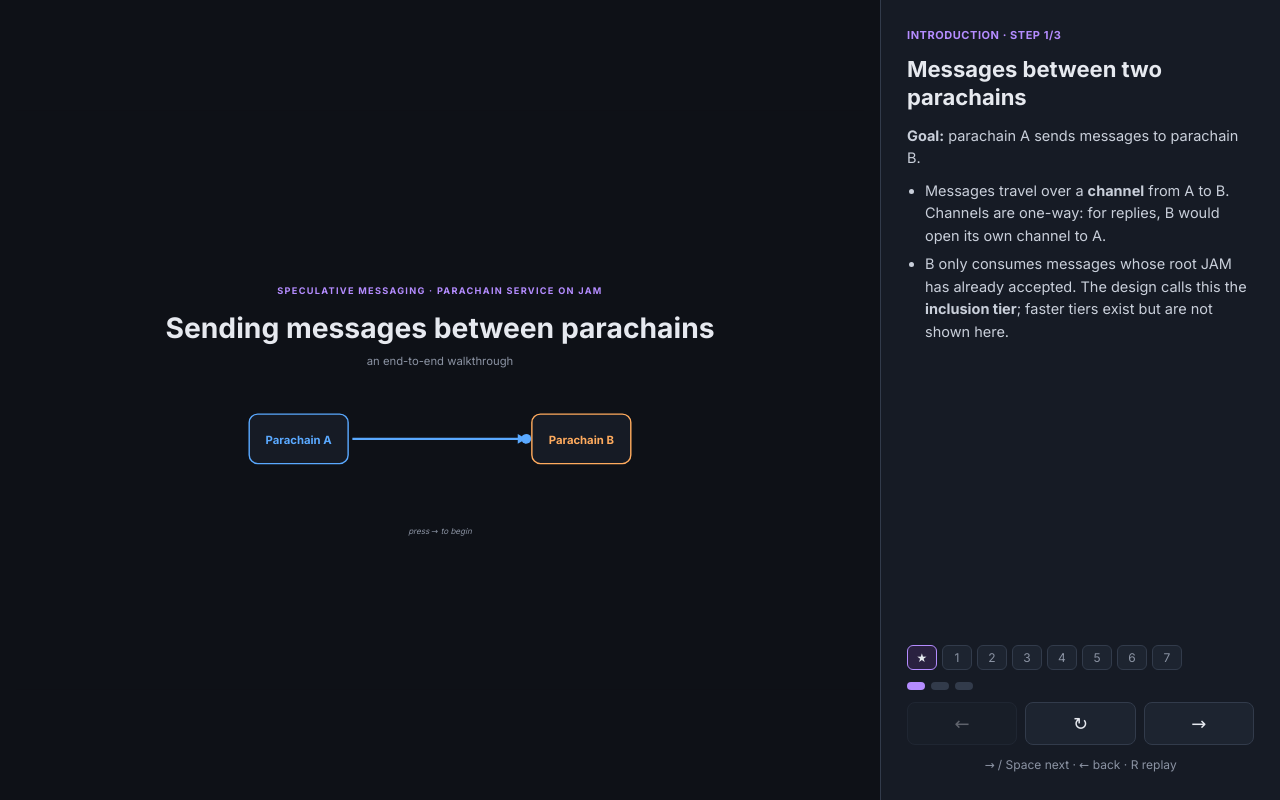
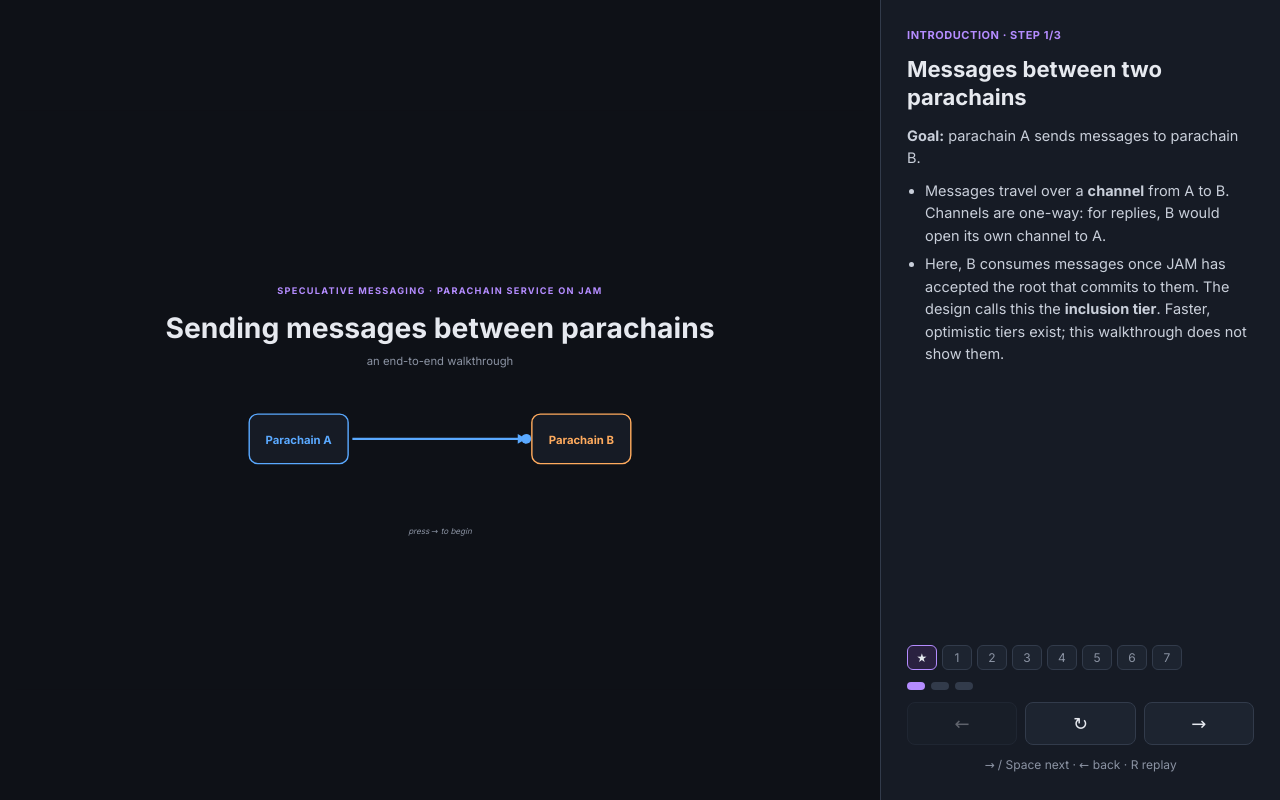
Before and after one commit to skunert/polkadot-visual-walkthrough, a website built with Vite: page speculative-messaging/index.html in a window 1280 px wide. Built offline with nearby package versions, Linux system fonts and the light colour scheme.

Commit message:
Some writing improvements

```diff
--- a/speculative-messaging/src/main.js
+++ b/speculative-messaging/src/main.js
@@ -171,7 +171,7 @@ function sendData(tl, i, slotX, fillWidth, speed = 1) {
 	pulse(tl, '#a-credit-fill', undefined, 1.15)
 	tl.to('#a-credit-fill', { attr: { width: fillWidth }, duration: 0.3 })
 	swap(tl, i === 1 ? '#a-cr-0a' : `#a-cr-${i - 1}`, `#a-cr-${i}`, '<')
-	appear(tl, `#fly${i}`, logX, 294)
+	appear(tl, `#fly${i}`, logX, 286)
 	tl.to(`#fly${i}`, { x: slotX, y: 138, duration: 0.7 * speed })
 	fadeOut(tl, `#fly${i}`)
 	tl.to(`#a-leaf${i}`, { opacity: 1, duration: 0.3 }, '<')
--- a/speculative-messaging/src/steps.js
+++ b/speculative-messaging/src/steps.js
@@ -28,23 +28,24 @@ export const steps = [
 			<ul>
 				<li>Messages travel over a <strong>channel</strong> from A to B. Channels are one-way: for
 				replies, B would open its own channel to A.</li>
-				<li>B only consumes messages whose root JAM has already accepted. The design calls this the
-				<strong>inclusion tier</strong>; faster tiers exist but are not shown here.</li>
+				<li>Here, B consumes messages once JAM has accepted the root that commits to them. The design
+				calls this the <strong>inclusion tier</strong>. Faster, optimistic tiers exist; this
+				walkthrough does not show them.</li>
 			</ul>`,
 	},
 	{
 		id: 'why',
 		stage: S0,
-		title: 'Why: only hashes on chain',
+		title: 'Why: hashes on chain, messages off-chain',
 		body: `
 			<ul>
 				<li>Today, with HRMP, every message passes through the relay chain: it is stored in
 				relay chain state and processed by its runtime. Every byte sent costs relay chain
 				space and execution.</li>
 				<li>The new design moves the messages off-chain: collators exchange them directly.
-				On chain, each parachain only publishes a 32-byte root per block that commits to its
-				messages, and the receiving block is checked against it. In this walkthrough, JAM's
-				Parachain Service plays the role of the relay chain.</li>
+				On chain, a parachain publishes a 32-byte root that commits to its messages, and the
+				receiving block is checked against that root. In this walkthrough, JAM's Parachain Service
+				plays the role of the relay chain.</li>
 			</ul>`,
 	},
 	{
@@ -53,16 +54,18 @@ export const steps = [
 		title: 'The cast',
 		body: `
 			<ul>
-				<li><strong>Parachain runtimes A and B</strong> keep only compact state: a few hashes per
-				message stream and the channel state. A channel is a pair of streams: <em>data</em> (A
-				writes, B reads) and <em>ack</em> (B writes, A reads).</li>
-				<li><strong>Collator nodes</strong> build blocks as today. They keep the actual messages
-				on local disk and exchange them directly. The tab on each runtime shows its current
-				block: amber while it is built or on its way through JAM, green once JAM accepted it.</li>
+				<li><strong>Parachain runtimes A and B</strong> keep compact state: a frontier of a few
+				hashes per message stream, and the channel state. The tiles in their boxes picture each
+				stream's contents; the runtimes do not keep those payloads. A channel is a pair of streams:
+				<em>data</em>, which A writes and B reads, and <em>ack</em>, which carries B's register
+				to A.</li>
+				<li><strong>Collator nodes</strong> build blocks as today. They keep the messages on local
+				disk and exchange them directly. The tab on each runtime shows its current block: amber
+				while it is built or on its way through JAM, green once JAM accepted it.</li>
 				<li><strong>JAM's Parachain Service</strong> takes over from the relay chain. Refine plays
-				the role of backing (runs the validation code on the PoV), Accumulate the role of
-				inclusion (enacts the candidate). Per parachain it keeps a small <em>settlement ring</em>
-				of recent roots.</li>
+				the role of backing: it runs the validation code on the PoV. Accumulate plays the role of
+				inclusion: it enacts the candidate. Per parachain, the service keeps a small
+				<em>settlement ring</em> of recent roots.</li>
 			</ul>`,
 	},
 	// ── Opening the channel ──
@@ -72,12 +75,12 @@ export const steps = [
 		title: 'B accepts the channel',
 		body: `
 			<ul>
-				<li>A wants a channel to B (its runtime called <code>open()</code>, which writes nothing yet).
-				On B, someone submits <code>accept_open_channel(A, …)</code>; B's policy decides who may.
-				B's collator includes it in block M.</li>
+				<li>A wants a channel to B; its runtime has called <code>open()</code>, which writes nothing
+				yet. On B, someone submits <code>accept_open_channel(A, …)</code>; B's policy decides who
+				may. B's collator includes it in block M.</li>
 				<li>B records the channel and appends a <code>Register</code> to its ack stream:
 				<em>Accepting</em> session 1, with the versions and the maximum message size B supports.
-				<code>up_to 0</code>: B has consumed nothing yet.</li>
+				Its <code>up_to</code> is 0: B has consumed nothing yet.</li>
 				<li>B's streams changed, so block M commits a new root, T<sub>B1</sub>. B's collator archives the
 				register.</li>
 				<li>Block M goes through JAM and T<sub>B1</sub> is stored in B's settlement ring. Both steps are
@@ -91,11 +94,11 @@ export const steps = [
 		body: `
 			<ul>
 				<li>A's collator watches B's ring on JAM. It changed: B's newest root is T<sub>B1</sub>.</li>
-				<li>It asks B's collators for the newest register of the channel (a <code>MessagesRequest</code>
-				for the stream's head) and checks it against T<sub>B1</sub> with a Merkle proof.</li>
+				<li>It sends B's collators a <code>MessagesRequest</code> for the newest register of the
+				channel, and checks the answer against T<sub>B1</sub> with a Merkle proof.</li>
 				<li>In block N, the messaging inherent brings the register. A applies it and answers with
-				<code>Hello</code> (session 1, a version from B's range) as message #0 of its data stream.
-				A writes nothing to the channel before this point. <code>Hello</code> counts as in flight:
+				<code>Hello</code>, message #0 of its data stream, naming session 1 and a version from B's
+				range. Before this, A wrote nothing to the channel. <code>Hello</code> counts as in flight:
 				1 of 16, A's own limit.</li>
 				<li>Block N's streams changed, so it commits root T<sub>A1</sub>. A's collator archives
 				<code>Hello</code>.</li>
@@ -109,12 +112,12 @@ export const steps = [
 		title: 'B consumes Hello: the channel is open',
 		body: `
 			<ul>
-				<li>B's collator sees T<sub>A1</sub> in A's ring and fetches A's data stream from #0, proven
-				against T<sub>A1</sub>: <code>Hello</code>.</li>
+				<li>B's collator sees T<sub>A1</sub> in A's ring. It fetches A's data stream from #0, proven
+				against T<sub>A1</sub>, and receives <code>Hello</code>.</li>
 				<li>In block M+1, B consumes <code>Hello</code> and the channel is <em>Opened</em>. The
-				messaging pallet handles <code>Hello</code> itself; it never reaches B's application.</li>
-				<li>At the end of every block in which it changed, B publishes its register: now
-				<code>up_to 1</code>, Opened. B's streams changed, so block M+1 commits root T<sub>B2</sub>.</li>
+				messaging pallet handles <code>Hello</code> itself; it does not reach B's application.</li>
+				<li>B publishes its register at the end of each block in which it changed: now
+				<code>up_to</code> 1, Opened. B's streams changed, so block M+1 commits root T<sub>B2</sub>.</li>
 				<li>Block M+1 consumed from A, so JAM accepts it only if T<sub>A1</sub> is in A's ring. It is.
 				T<sub>B2</sub> is stored in B's ring.</li>
 			</ul>`,
@@ -127,9 +130,9 @@ export const steps = [
 			<ul>
 				<li>A's collator sees T<sub>B2</sub> in B's ring and fetches the newest register, checked
 				against T<sub>B2</sub>.</li>
-				<li>Block N+1 applies it: the channel is open for data. B has consumed <code>Hello</code>
-				(<code>up_to 1</code>), so nothing is in flight: 0 of 16.</li>
-				<li>Block N+1 changed no stream, so it has no root of its own. JAM still checks its dependency:
+				<li>Block N+1 applies it: the channel is open for data. B has consumed <code>Hello</code>,
+				so <code>up_to</code> is 1 and nothing is in flight: 0 of 16.</li>
+				<li>Block N+1 changed no stream, so it publishes no root. JAM still checks its dependency:
 				T<sub>B2</sub> is in B's ring.</li>
 			</ul>`,
 	},
@@ -142,8 +145,8 @@ export const steps = [
 			<ul>
 				<li>A's collator starts block N+2. The dependency on T<sub>B2</sub> belonged to block N+1; every
 				block declares its own.</li>
-				<li>In flight is everything A sent that B has not yet confirmed: nothing so far. The limit, 16
-				messages, is A's own configuration (<code>MaxInFlight</code>), not something B grants.</li>
+				<li>In flight is everything A sent that B has not yet confirmed: nothing so far. The limit of
+				16 messages is A's own configuration, <code>MaxInFlight</code>; B does not grant it.</li>
 			</ul>`,
 	},
 	{
@@ -153,12 +156,13 @@ export const steps = [
 		body: `
 			<ul>
 				<li>The app calls <code>send(B, data)</code>. The runtime checks the in-flight limit and B's
-				maximum message size, then appends the message to this block's outbox
-				(<code>OutboundMessages</code>).</li>
-				<li>Each stream is a Merkle Mountain Range (MMR), an append-only Merkle structure. The runtime
-				stores only its frontier, a few peak hashes, never the messages themselves.</li>
+				maximum message size, then appends the payload to this block's outbox,
+				<code>OutboundMessages</code>.</li>
+				<li>The outbox lasts for one block: A's collator copies the payloads out, and the next block
+				clears it. Across blocks, the runtime keeps each stream's frontier: a few peak hashes of a
+				Merkle Mountain Range (MMR), an append-only Merkle structure.</li>
 				<li>The new messages take the next positions, #1 and #2. During the block, the stored frontier
-				still covers only #0, the <code>Hello</code>.</li>
+				still covers just #0, the <code>Hello</code>.</li>
 			</ul>`,
 	},
 	{
@@ -169,9 +173,9 @@ export const steps = [
 			<ul>
 				<li>At the end of the block, the runtime adds #1 and #2 to the frontier in memory: #1 merges
 				with #0 into a peak, #2 starts a new one.</li>
-				<li>The stream's root hashes the leaf count together with the bagged peaks, so a proof cannot
-				claim a different number of messages. It is never stored; it is always recomputed from the
-				frontier.</li>
+				<li>The stream's root hashes the leaf count together with the bagged peaks, so a proof for a
+				different number of messages gives a different root. The root is not stored; the runtime
+				recomputes it from the frontier.</li>
 			</ul>`,
 	},
 	{
@@ -181,11 +185,11 @@ export const steps = [
 		body: `
 			<ul>
 				<li>A's <code>StreamsRoot</code> is the root of a small Merkle trie over all its streams, keyed
-				by stream id. Only the paths of changed streams are recomputed.</li>
-				<li>The new root T<sub>A2</sub> (A's second root: only blocks that change a stream publish one)
-				is the single hash A publishes for block N+2. It goes into the block
-				header, and during validation it is handed to JAM (host function 204).</li>
-				<li>A block that changes no stream publishes no root.</li>
+				by stream id. The runtime recomputes just the paths of changed streams.</li>
+				<li>Block N+2 publishes T<sub>A2</sub>, one hash for all its streams. Block N+1 changed no
+				stream, so it published no new root.</li>
+				<li>T<sub>A2</sub> goes into the block header. During validation, host function 204 hands it
+				to JAM.</li>
 			</ul>`,
 	},
 	{
@@ -230,9 +234,9 @@ export const steps = [
 		title: 'Guaranteed and available',
 		body: `
 			<ul>
-				<li>JAM validators guarantee the result (the work report), and the package's data is made
+				<li>JAM validators guarantee the result, the work report, and the package's data is made
 				available.</li>
-				<li>Only then does JAM pass the result to the Parachain Service's Accumulate.</li>
+				<li>After that, JAM passes the result to the Parachain Service's Accumulate.</li>
 			</ul>`,
 	},
 	{
@@ -243,7 +247,8 @@ export const steps = [
 			<ul>
 				<li>Accumulate is the inclusion step, the counterpart of <code>enact_candidate</code>. It runs a
 				fixed list of checks.</li>
-				<li>Checks 1–4: block N+2 must build on A's current head and use A's current code.</li>
+				<li>Checks 1–4: block N+2 must build on A's current head and use A's current code. A failed
+				check rejects the block without a log entry; a Refine error is logged instead.</li>
 				<li>Check 5 is the messaging check. Block N+2 depends on no other chain, so it passes
 				trivially; B's block M+2 is checked here for real.</li>
 			</ul>`,
@@ -255,9 +260,9 @@ export const steps = [
 		body: `
 			<ul>
 				<li>Accumulate updates A's head and stores T<sub>A2</sub> in A's settlement ring.</li>
-				<li>The ring keeps A's 64 newest distinct roots; the oldest drops out when a new one arrives.
-				Any block of another chain may now depend on T<sub>A2</sub>, as long as it stays in the
-				ring.</li>
+				<li>The ring keeps A's 64 newest distinct roots and drops the oldest when a new one arrives;
+				re-inserting a root changes nothing. Other chains' blocks may now depend on T<sub>A2</sub>
+				while it stays in the ring.</li>
 			</ul>`,
 	},
 	// ── B fetches the messages ──
@@ -270,8 +275,8 @@ export const steps = [
 				<li>B's collator watches A's ring and sees the new root T<sub>A2</sub>.</li>
 				<li>B's runtime tells it which streams B reads, and from which position: A's data stream, from
 				#1. B consumed <code>Hello</code> in block M+1.</li>
-				<li>B builds on T<sub>A2</sub> because it is already settled on JAM: B's block cannot fail because
-				of A.</li>
+				<li>T<sub>A2</sub> is already settled, so B does not wait for any block of A. B's block still
+				needs T<sub>A2</sub> to be in A's ring when JAM checks it.</li>
 			</ul>`,
 	},
 	{
@@ -280,16 +285,16 @@ export const steps = [
 		title: "B asks A's collator for the messages",
 		body: `
 			<ul>
-				<li>B's collator asks A's collators for A's data stream from #1, proven against T<sub>A2</sub>
-				(a <code>MessagesRequest</code>).</li>
+				<li>B's collator sends A's collators a <code>MessagesRequest</code>: A's data stream from #1,
+				proven against T<sub>A2</sub>.</li>
 				<li>A's collator answers from its archive: m<sub>1</sub> and m<sub>2</sub>, plus the proofs
 				that tie them to T<sub>A2</sub>.</li>
 				<li>Messages are addressed by stream and position, not by block: B does not need to know which
 				of A's blocks wrote them.</li>
 			</ul>
-			<p class="key"><strong>The key split.</strong> On-chain, the Parachain Service only
-			stores 32-byte roots, one per block that sent messages. The messages and the proofs that tie them
-			to a root travel collator to collator, off-chain. That keeps JAM's work small.</p>`,
+			<p class="key"><strong>The key split.</strong> The Parachain Service keeps 32-byte roots in
+			its state. Messages and proofs travel collator to collator; JAM sees them inside B's PoV
+			during Refine and keeps none of them.</p>`,
 	},
 	{
 		id: 's3-verify',
@@ -301,7 +306,7 @@ export const steps = [
 				holds <code>Hello</code>. Order and count need no separate check: anything else would give a
 				different root.</li>
 				<li>The proofs then lead from that stream root to A's <code>StreamsRoot</code>. B is caught
-				up, so the trie proof alone is enough.</li>
+				up, so a trie proof is enough.</li>
 				<li>The result equals T<sub>A2</sub>, which B read from JAM itself. The response is authentic.</li>
 			</ul>`,
 	},
@@ -314,8 +319,8 @@ export const steps = [
 			<ul>
 				<li>B's collator starts block M+2 and puts the verified messages into its messaging inherent, as
 				it did with <code>Hello</code>.</li>
-				<li>The inherent carries only the messages, no root and no proofs. Binding them to T<sub>A2</sub>
-				happens later, during validation.</li>
+				<li>The inherent carries the messages without roots or proofs. Validation binds them to
+				T<sub>A2</sub> later.</li>
 			</ul>`,
 	},
 	{
@@ -324,11 +329,12 @@ export const steps = [
 		title: 'B consumes #1 and #2',
 		body: `
 			<ul>
-				<li>B's runtime hashes each message and appends it to its frontier for A's stream: 1 → 3
-				messages. That is its only proof check; it also applies the channel rules (Opened, size,
-				version).</li>
+				<li>B's runtime hashes each message into its frontier for A's stream: 1 → 3 messages. It
+				reconstructs the consumed frontier; validation later binds it to A's committed root. It also
+				applies the channel rules: the channel is Opened, and each message fits B's size limit and
+				version.</li>
 				<li>m<sub>1</sub> and m<sub>2</sub> are enqueued in B's message queue, which delivers them to
-				B's application. The inherent never executes them.</li>
+				B's application. The inherent does not execute them.</li>
 				<li>The block records what it consumed: A's data stream, positions 1 to 3.</li>
 			</ul>`,
 	},
@@ -338,7 +344,7 @@ export const steps = [
 		title: 'Block end: B confirms in the same block',
 		body: `
 			<ul>
-				<li>B's register changed, so block M+2 publishes it at its end: <code>up_to 3</code>, Opened.
+				<li>B's register changed, so block M+2 publishes it at its end: <code>up_to</code> 3, Opened.
 				Everything before #3 is consumed.</li>
 				<li>B's streams changed, so block M+2 commits a new root, T<sub>B3</sub>; B's collator archives
 				the register.</li>
@@ -351,7 +357,8 @@ export const steps = [
 		title: 'Block M+2 goes to JAM, with a lift',
 		body: `
 			<ul>
-				<li>B's collator wraps block M+2 into a work package, as A did.</li>
+				<li>B's collator wraps block M+2 into a work package, as A did. The PoV holds the block, so it
+				also carries m<sub>1</sub> and m<sub>2</sub>.</li>
 				<li>The PoV also carries a <em>lift</em>: a proof that what B consumed from A's stream is
 				contained in a root of A that JAM knows. Here it is a single trie proof, about 300 bytes.</li>
 			</ul>`,
@@ -367,11 +374,11 @@ export const steps = [
 				T<sub>A2</sub>.</li>
 				<li>It declares the dependency with host function 205: <code>[(A, T<sub>A2</sub>)]</code>.
 				Function 204 declares B's own new root, T<sub>B3</sub>.</li>
-				<li>The Parachain Service only checks the form of that list. Proving the lift is the job of
-				B's own validation code, like everything else in the block.</li>
+				<li>The Parachain Service checks just the form of that list. B's own validation code proves
+				the lift, like everything else in the block.</li>
 			</ul>`,
 	},
-	// ── Block M+1 settles ──
+	// ── Block M+2 settles ──
 	{
 		id: 's5-settle',
 		stage: S6,
@@ -380,10 +387,10 @@ export const steps = [
 			<ul>
 				<li>Accumulate looks up (A, T<sub>A2</sub>) in A's settlement ring. It is there, so block M+2 is
 				accepted: B's head moves to M+2 and T<sub>B3</sub> is stored in B's ring.</li>
-				<li>Had it been missing, B's block would be dropped without any log entry, together with all
+				<li>Had it been missing, B's block would be rejected without a log entry, together with all
 				its upward messages.</li>
-				<li>Only roots already in the ring count: B's block can never depend on a root of A that JAM
-				has not settled yet.</li>
+				<li>The check accepts roots that are in the ring when it runs. So B's block can depend on a
+				root of A once JAM has settled it, and while the ring still holds it.</li>
 			</ul>`,
 	},
 	// ── The confirmation reaches A ──
@@ -398,7 +405,7 @@ export const steps = [
 				<li>A's next block, N+3, applies it: messages before #3 are confirmed, so nothing is in flight
 				any more, and JAM accepts the block because T<sub>B3</sub> is in B's ring.</li>
 				<li>Once B's block M+2 is final, A's collator may delete #0–#2 from its archive: B confirmed
-				them, and that can no longer be reverted.</li>
+				them in a block that can no longer be reverted.</li>
 			</ul>`,
 	},
 	{
@@ -407,13 +414,13 @@ export const steps = [
 		title: 'The whole picture',
 		body: `
 			<ul>
-				<li>B accepted, A answered with <code>Hello</code>, B opened the channel. Then A sent
+				<li>B accepted, A answered with <code>Hello</code>, and B opened the channel. Then A sent
 				m<sub>1</sub> and m<sub>2</sub>, B consumed them and confirmed in the same block, and A's
 				in-flight count dropped back to 0.</li>
 				<li>Registers took the same path as messages, the other way: fetched and checked off-chain,
 				consumed through an inherent, and settled against the sender's ring.</li>
-				<li>JAM stored a few 32-byte roots and checked each block's dependencies. All messages and
-				proofs stayed with the two chains.</li>
+				<li>JAM checked the dependencies each block declared. Messages and proofs reached JAM inside
+				the PoVs during Refine; the Parachain Service kept just the 32-byte roots in its state.</li>
 			</ul>`,
 	},
 ]
```
Also changed, not shown: speculative-messaging/index.html (+16 -14 lines).
